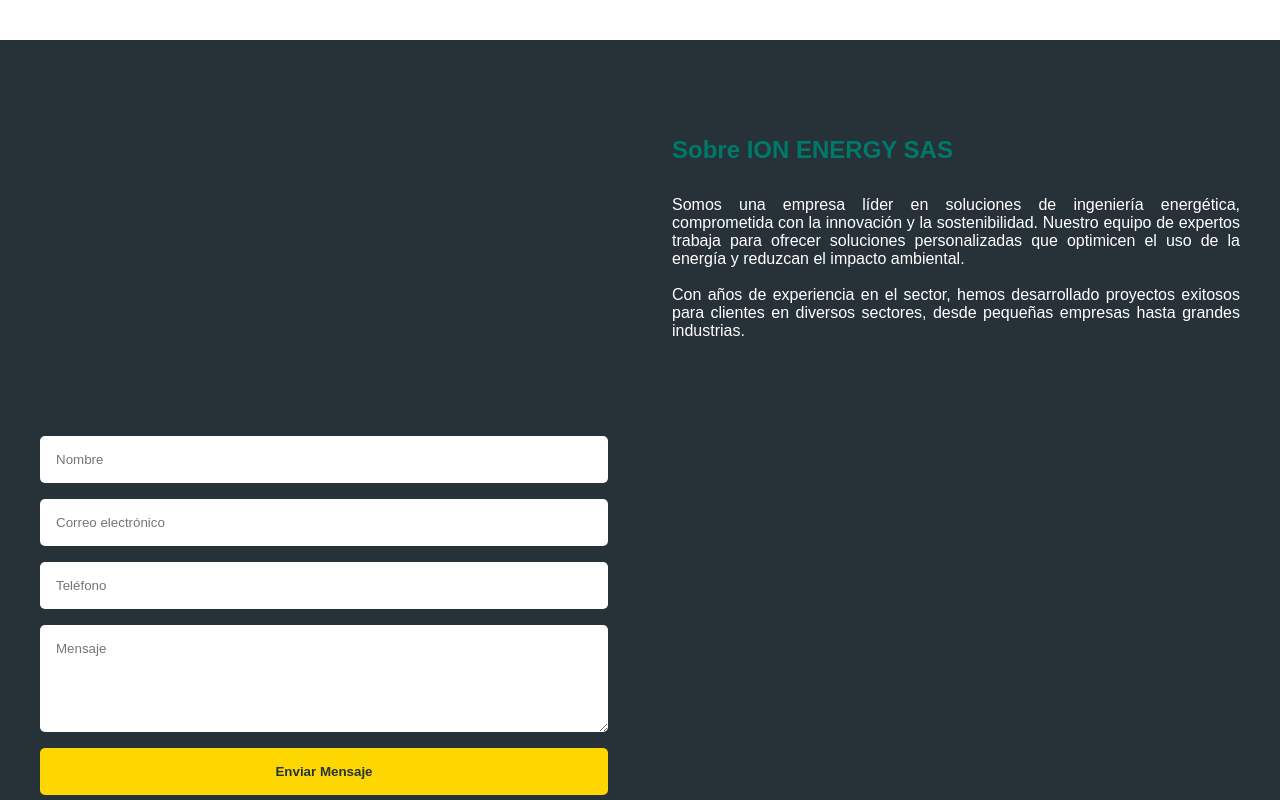
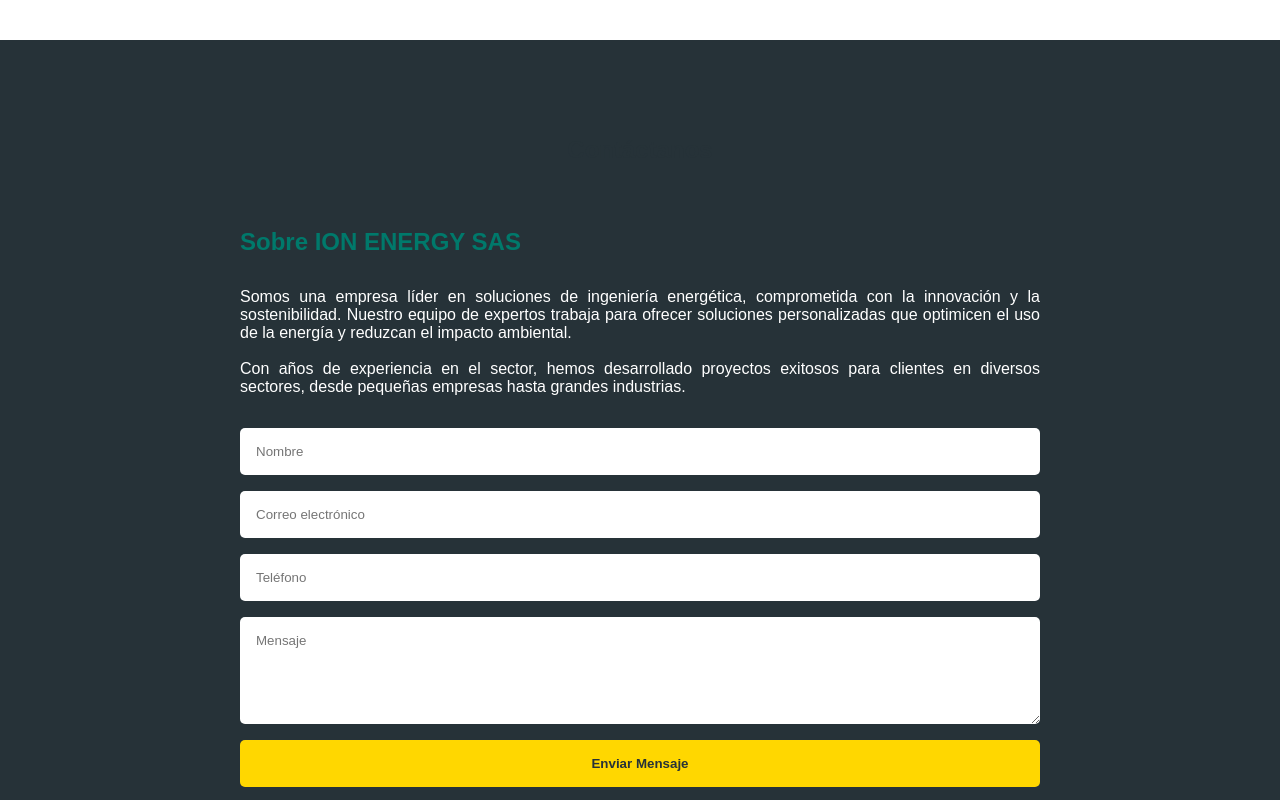
Before and after one commit to Ccondec/IonEnergy, a plain HTML site: page index.html in a window 1280 px wide. Shown: the part 2060-2860 px from the top of the page. Drawn offline with Linux system fonts and the light colour scheme.

Commit message:
Update index.html

```diff
--- a/index.html
+++ b/index.html
@@ -176,12 +176,9 @@
         }
 
         .contact-content {
-            max-width: 1200px;
+            max-width: 800px;
             margin: 0 auto;
-            display: grid;
             grid-template-columns: 1fr 1fr;
-            gap: 4rem;
-            align-items: center;
             text-align: Justify;
         }
         .contact-text h2 {
```
